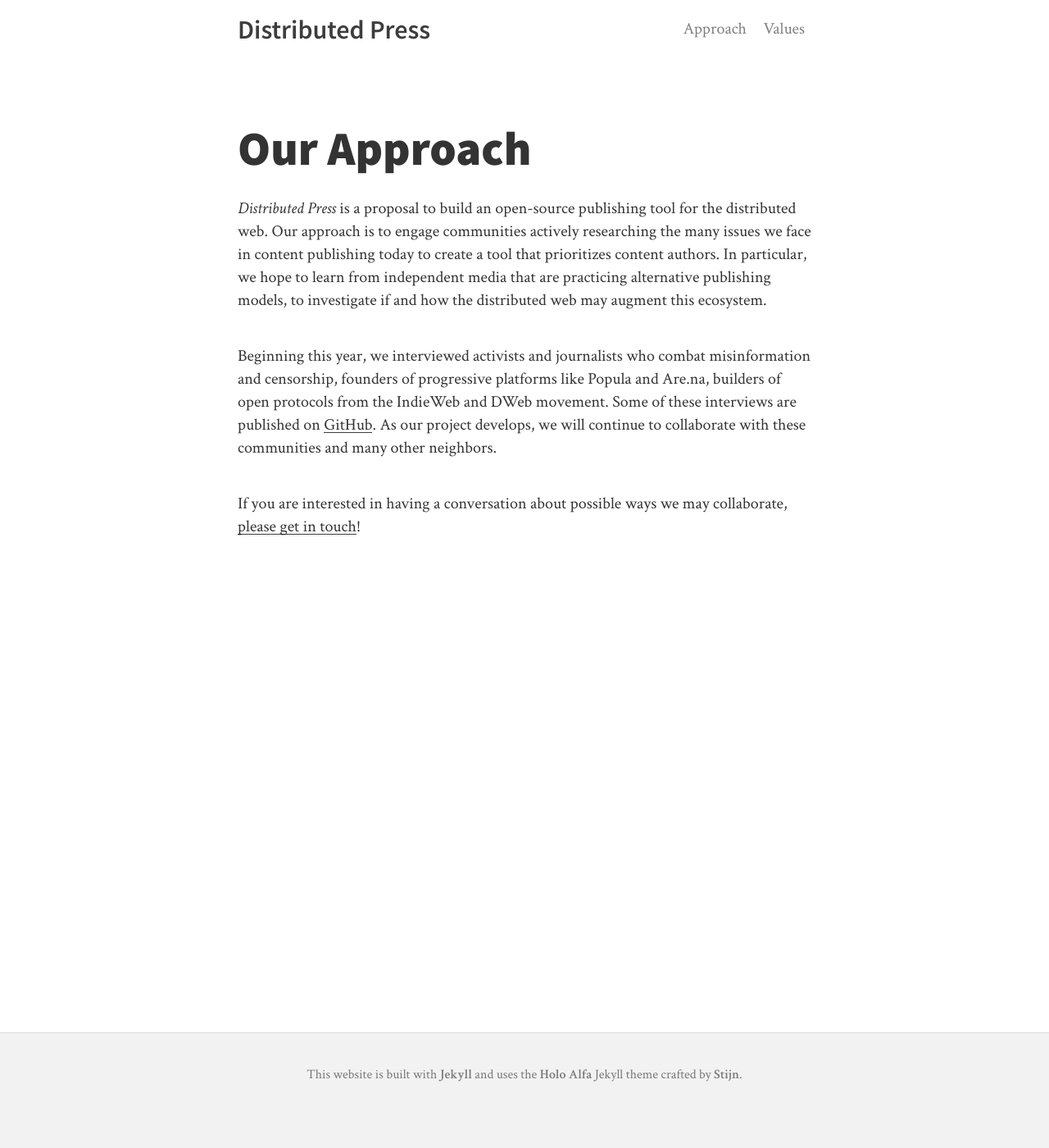
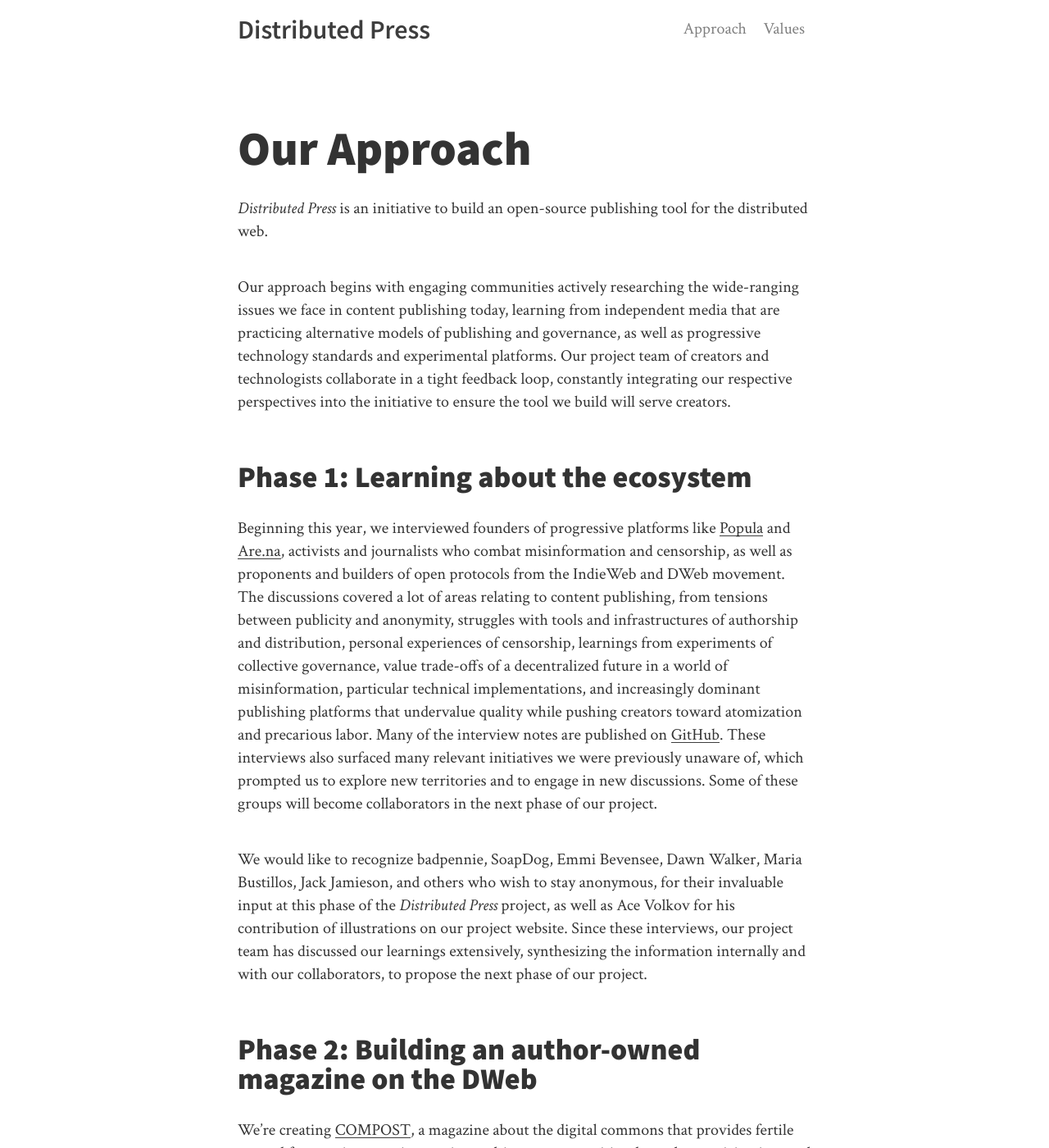
Before and after one commit to hyphacoop/distributed.press, a Jekyll site: the page built from approach.md, in a window 1280 px wide and 1400 px high. Shown: the whole window at 82% size. Built offline with Jekyll 4.4.1, drawn with Linux system fonts in a browser that asks for light colours; nearby versions of some CDN libraries; some of the changed text lies outside the part shown.

Commit message:
Update approach.md

```diff
--- a/approach.md
+++ b/approach.md
@@ -3,8 +3,28 @@
 title: Our Approach
 ---
 
-_Distributed Press_ is a proposal to build an open-source publishing tool for the distributed web. Our approach is to engage communities actively researching the many issues we face in content publishing today to create a tool that prioritizes content authors. In particular, we hope to learn from independent media that are practicing alternative publishing models, to investigate if and how the distributed web may augment this ecosystem.
+_Distributed Press_ is an initiative to build an open-source publishing tool for the distributed web.
 
-Beginning this year, we interviewed activists and journalists who combat misinformation and censorship, founders of progressive platforms like Popula and Are.na, builders of open protocols from the IndieWeb and DWeb movement. Some of these interviews are published on [GitHub](https://github.com/benhylau/distributed.press/blob/master/interviews.md). As our project develops, we will continue to collaborate with these communities and many other neighbors.
+Our approach begins with engaging communities actively researching the wide-ranging issues we face in content publishing today, learning from independent media that are practicing alternative models of publishing and governance, as well as progressive technology standards and experimental platforms.
+Our project team of creators and technologists collaborate in a tight feedback loop, constantly integrating our respective perspectives into the initiative to ensure the tool we build will serve creators.
+
+## Phase 1: Learning about the ecosystem
+
+Beginning this year, we interviewed founders of progressive platforms like [Popula](https://popula.com) and [Are.na](http://are.na), activists and journalists who combat misinformation and censorship, as well as proponents and builders of open protocols from the IndieWeb and DWeb movement.
+The discussions covered a lot of areas relating to content publishing, from tensions between publicity and anonymity, struggles with tools and infrastructures of authorship and distribution, personal experiences of censorship, learnings from experiments of collective governance, value trade-offs of a decentralized future in a world of misinformation, particular technical implementations, and increasingly dominant publishing platforms that undervalue quality while pushing creators toward atomization and precarious labor.
+Many of the interview notes are published on [GitHub](https://github.com/hyphacoop/distributed.press/blob/master/interviews.md).
+These interviews also surfaced many relevant initiatives we were previously unaware of, which prompted us to explore new territories and to engage in new discussions. Some of these groups will become collaborators in the next phase of our project.
+
+We would like to recognize badpennie, SoapDog, Emmi Bevensee, Dawn Walker, Maria Bustillos, Jack Jamieson, and others who wish to stay anonymous, for their invaluable input at this phase of the _Distributed Press_ project, as well as Ace Volkov for his contribution of illustrations on our project website.
+Since these interviews, our project team has discussed our learnings extensively, synthesizing the information internally and with our collaborators, to propose the next phase of our project.
+
+## Phase 2: Building an author-owned magazine on the DWeb
+
+We're creating [COMPOST](https://compost.digital), a magazine about the digital commons that provides fertile ground for creative experimentation, cultivates communities that value participation, and celebrates the labor of regeneration and care.
+
+In recognition that quality content is often the work of sustainable teams of authors, editors, artists, and photographers, the tool we build for creators must enable reliable livelihoods and democratic governance.
+These ambitions are in common with our vision of a sustainable open Web and the labor behind the free software that enables it.
+
+_Distributed Press_ will publish content to the World Wide Web and Distributed Web, while giving authors greater control over monetization through democratic ownership of online publications, and we will prototype our publishing tools and practices through COMPOST.
 
 If you are interested in having a conversation about possible ways we may collaborate, [please get in touch](mailto:hello@distributed.press)!
```
